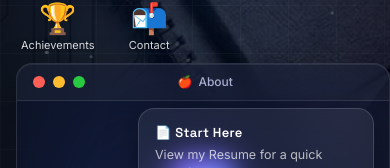
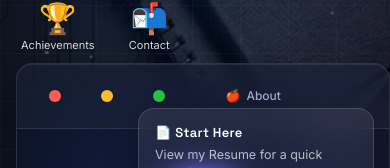
Before and after one commit to Harshmishra87/hiremeai, a React (Vite) app in the folder frontend/: page / in a window 390 px wide. Both pictures are taken after a click on the button "🍎 HarshOS". Shown: the part 139-307 px from the top of the page. Built offline with nearby package versions, Linux system fonts and the light colour scheme; no server answers.

Commit message:
closing fix phone

```diff
--- a/frontend/src/components/Window.jsx
+++ b/frontend/src/components/Window.jsx
@@ -34,22 +34,28 @@ export default function Window({
           data-cursor="magnetic"
           onClick={onClose}
           aria-label="Close window"
-          className="h-3 w-3 rounded-full bg-[#ff5f57] hover:brightness-90 flex items-center justify-center focus-ring"
-        />
+          className="window-control flex h-11 w-11 items-center justify-center rounded-full touch-manipulation focus-ring sm:h-3 sm:w-3"
+        >
+          <span className="h-3 w-3 rounded-full bg-[#ff5f57] hover:brightness-90" />
+        </button>
         <button
           data-cursor="magnetic"
           onClick={() =>
             maximized ? onToggleMaximize(posRef.current) : onMinimize()
           }
           aria-label={maximized ? "Restore window" : "Minimize window"}
-          className="h-3 w-3 rounded-full bg-[#febc2e] hover:brightness-90 focus-ring"
-        />
+          className="window-control flex h-11 w-11 items-center justify-center rounded-full touch-manipulation focus-ring sm:h-3 sm:w-3"
+        >
+          <span className="h-3 w-3 rounded-full bg-[#febc2e] hover:brightness-90" />
+        </button>
         <button
           data-cursor="magnetic"
           onClick={() => onToggleMaximize(posRef.current)}
           aria-label={maximized ? "Restore window" : "Maximize window"}
-          className="h-3 w-3 rounded-full bg-[#28c840] hover:brightness-90 focus-ring"
-        />
+          className="window-control flex h-11 w-11 items-center justify-center rounded-full touch-manipulation focus-ring sm:h-3 sm:w-3"
+        >
+          <span className="h-3 w-3 rounded-full bg-[#28c840] hover:brightness-90" />
+        </button>
       </div>
       <div className="flex-1 text-center text-xs font-medium text-ink-secondary flex items-center justify-center gap-1.5 pr-14">
         {icon && <span>{icon}</span>}
@@ -97,6 +103,7 @@ export default function Window({
             key={`drag-${x}-${y}`}
             nodeRef={nodeRef}
             handle=".window-titlebar"
+            cancel=".window-control"
             defaultPosition={{ x, y }}
             bounds="parent"
             onDrag={(_e, data) => {
```
